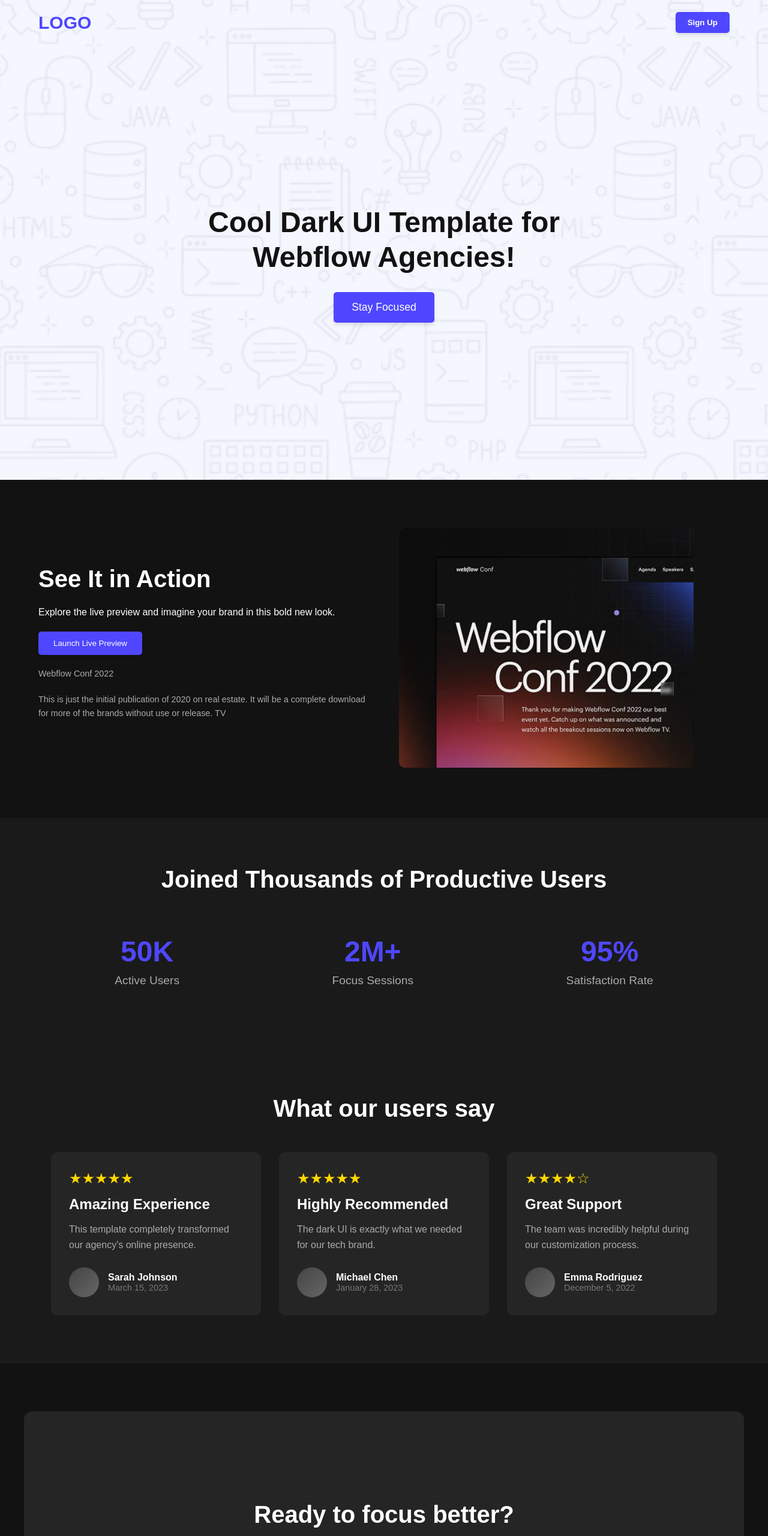
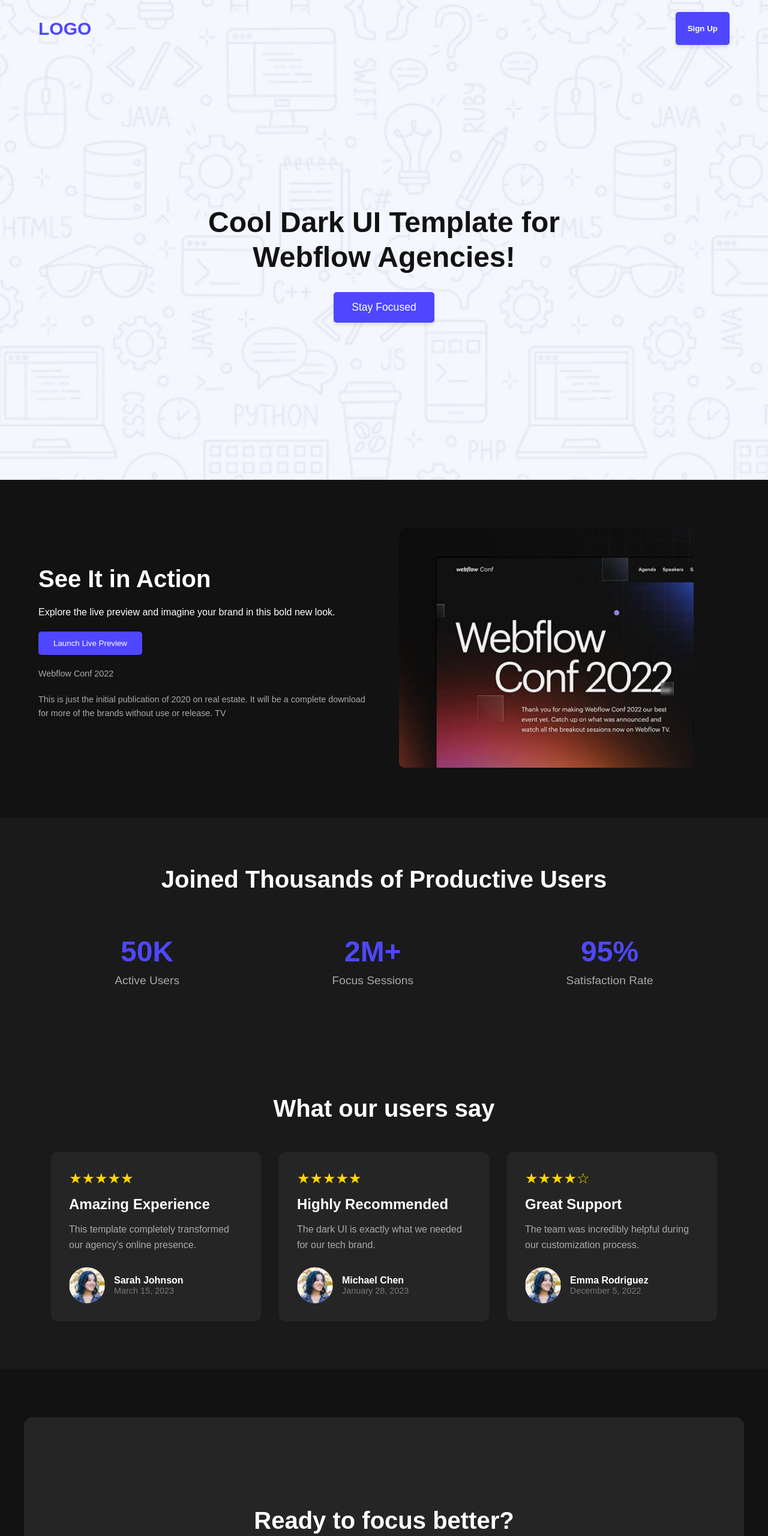
Before and after one commit to Nigi2226/Assignment-01, a plain HTML site: page index.html in a window 1280 px wide. Shown: the top 2561 px of the page at 60% size. Drawn offline with Linux system fonts and the light colour scheme.

Commit message:
complete reviewre part

```diff
--- a/index.html
+++ b/index.html
@@ -73,7 +73,9 @@
                     <h3 class="testimonial-title">Amazing Experience</h3>
                     <p class="testimonial-text">This template completely transformed our agency's online presence.</p>
                     <div class="reviewer">
-                        <div class="reviewer-image"></div>
+                        <div class="reviewer-image">
+
+                        </div>
                         <div class="reviewer-info">
                             <p class="reviewer-name">Sarah Johnson</p>
                             <p class="review-date">March 15, 2023</p>
@@ -87,7 +89,9 @@
                     <h3 class="testimonial-title">Highly Recommended</h3>
                     <p class="testimonial-text">The dark UI is exactly what we needed for our tech brand.</p>
                     <div class="reviewer">
-                        <div class="reviewer-image"></div>
+                        <div class="reviewer-image">
+
+                        </div>
                         <div class="reviewer-info">
                             <p class="reviewer-name">Michael Chen</p>
                             <p class="review-date">January 28, 2023</p>
@@ -101,7 +105,9 @@
                     <h3 class="testimonial-title">Great Support</h3>
                     <p class="testimonial-text">The team was incredibly helpful during our customization process.</p>
                     <div class="reviewer">
-                        <div class="reviewer-image"></div>
+                        <div class="reviewer-image">
+
+                        </div>
                         <div class="reviewer-info">
                             <p class="reviewer-name">Emma Rodriguez</p>
                             <p class="review-date">December 5, 2022</p>
@@ -122,7 +128,7 @@
             <div class="focus-image">
                 <!-- Image placeholder - replace with your actual image -->
                 <div class="image-placeholder">
-                    <img src="images/wc-big.png"
+                    <img src="images/wc-big.png">
                 </div>
             </div>
         </div>
--- a/style.css
+++ b/style.css
@@ -47,7 +47,7 @@ body {
     background-color: #4E47FF;
     color: white;
     border: none;
-    padding: 10px 20px;
+    padding: 20px 20px;
     border-radius: 5px;
     cursor: pointer;
     font-weight: bold;
@@ -246,11 +246,12 @@ body {
 }
 
 .reviewer-image {
-    width: 50px;
-    height: 50px;
+    background-image: url('./images/avatar.png');
+    background-size: cover;
+    background-position: center;
+    width: 60px;
+    height: 60px;
     border-radius: 50%;
-    background-color: #333;
-    background-image: linear-gradient(135deg, #444 0%, #666 100%);
 }
 
 .reviewer-name {
@@ -398,9 +399,10 @@ body {
 }
 
 .footer-logo {
-    font-size: 24px;
+    font-size: 30px;
     font-weight: bold;
     margin-bottom: 20px;
+    color: #4E47FF;
 }
 
 .footer-text {
```
